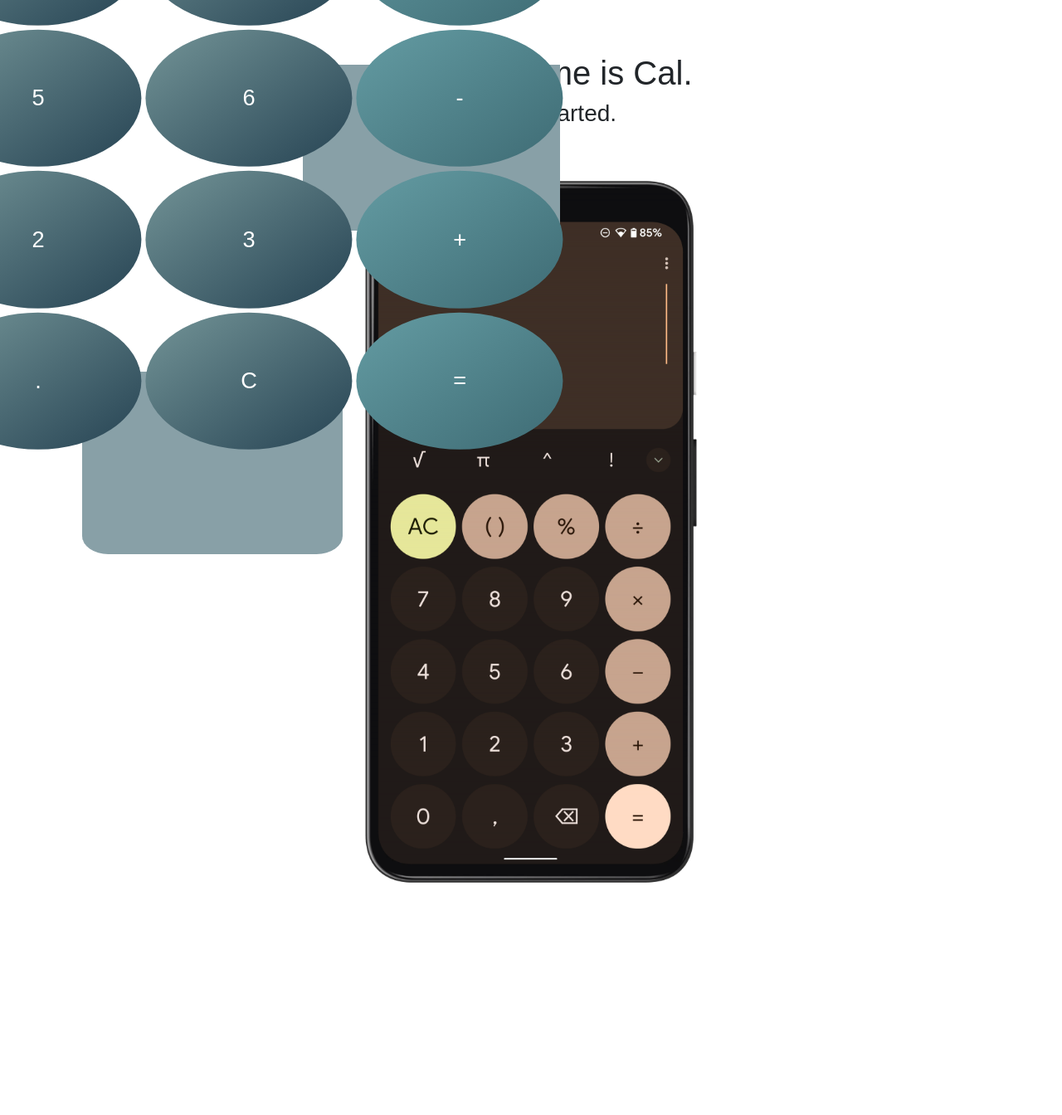
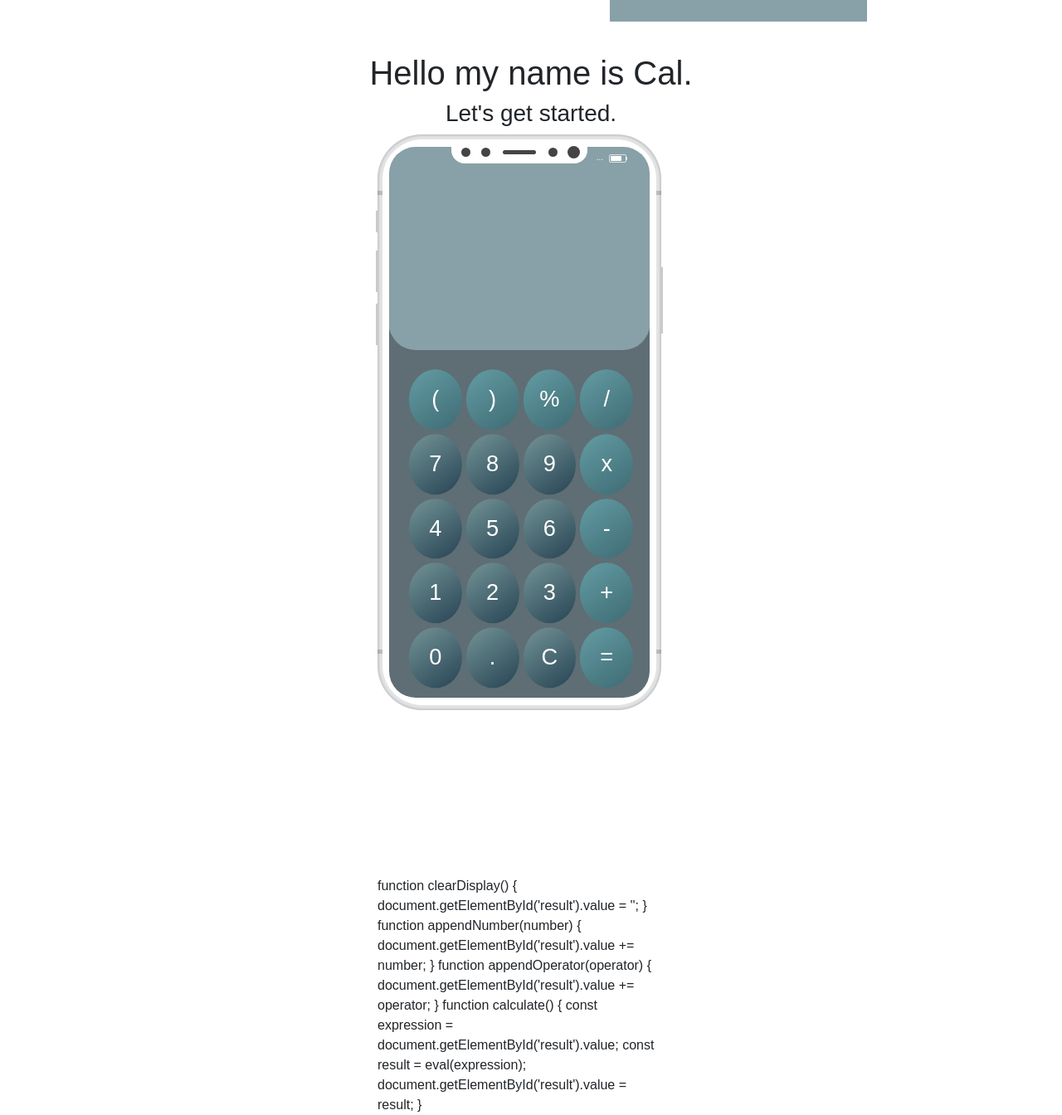
Before and after one commit to FlavioHys/Portfolio---Python, a Flask app: page / in a window 1280 px wide. Shown: the whole page at 83% size. Before the commit the page ends 1064 px from the top, so only its background shows below. Run offline with Flask 3, Linux system fonts and the light colour scheme; some libraries are stand-ins or nearby versions.

Commit message:
Update index.html with Bootstrap styles and add calculator UI elements

```diff
--- a/simple_calculator/templates/index.html
+++ b/simple_calculator/templates/index.html
@@ -1,5 +1,16 @@
 <!DOCTYPE html>
 <html>
+
+<head>
+    <title>Cal</title>
+    <link rel="stylesheet" href="https://maxcdn.bootstrapcdn.com/bootstrap/4.0.0/css/bootstrap.min.css"
+        integrity="sha384-Gn5384xqQ1aoWXA+058RXPxPg6fy4IWvTNh0E263XmFcJlSAwiGgFAW/dAiS6JXm" crossorigin="anonymous">
+    <link rel="stylesheet" href="static/css/main.css" />
+    <style>
+
+
+    </style>
+</head>
 
 <head>
     <title>UTA - Home Page</title>
@@ -20,17 +31,29 @@
                 <h3>Let's get started.</h3>
             </div>
         </div>
-        <figure class="iphone">
-            <div class="phone">
+        <div class="iphone-x">
+            <div class="bazzel">
+                <div class="rectangle"></div>
+                <div class="screen"></div>
             </div>
-          </figure>
-        <div class="content">
-            <div class="container-fluid text-center top-container">
-                <img src="static/images/calculator_blank.png" class="responsive-image">
+            <div class="line"></div>
+            <div class="header">
+                <div class="sensor-1"></div>
+                <div class="sensor-2"></div>
+                <div class="sensor-3"></div>
             </div>
-        </div>
+            <div class="volume-button"></div>
+            <div class="power-button"></div>
             <div class="display">
                 <input type="text" id="result" readonly>
+            </div>
+            <!-- Battery and Signal -->
+            <div class="t-r-info">
+                <div class="dots">...</div>
+                <div class="battery">
+                    <div class="bar"></div>
+                    <div class="dot"></div>
+                </div>
             </div>
             <div id="main-buttons">
                 <div class="buttons">
@@ -78,6 +101,7 @@
                 }
                 </script>
             </div>
+        </div>
+    </div>
 </body>
-
 </html>
```
Lines whose indentation alone changed are shown as unchanged.
